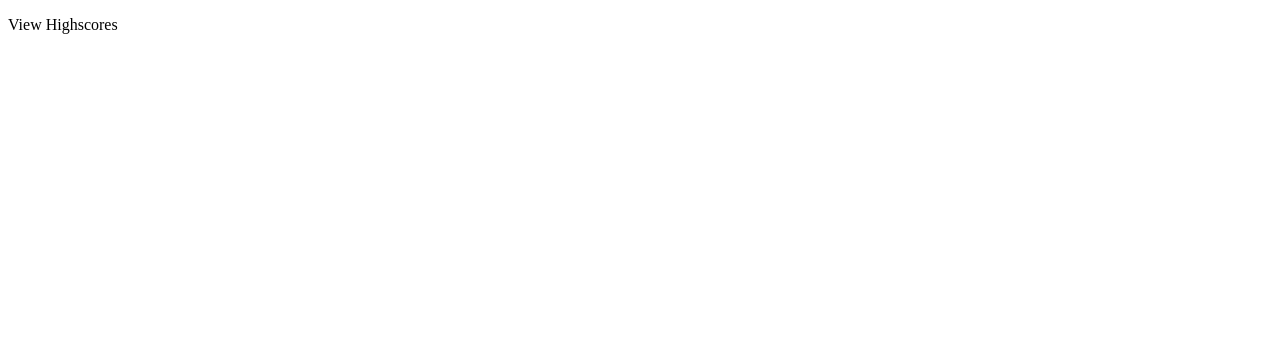
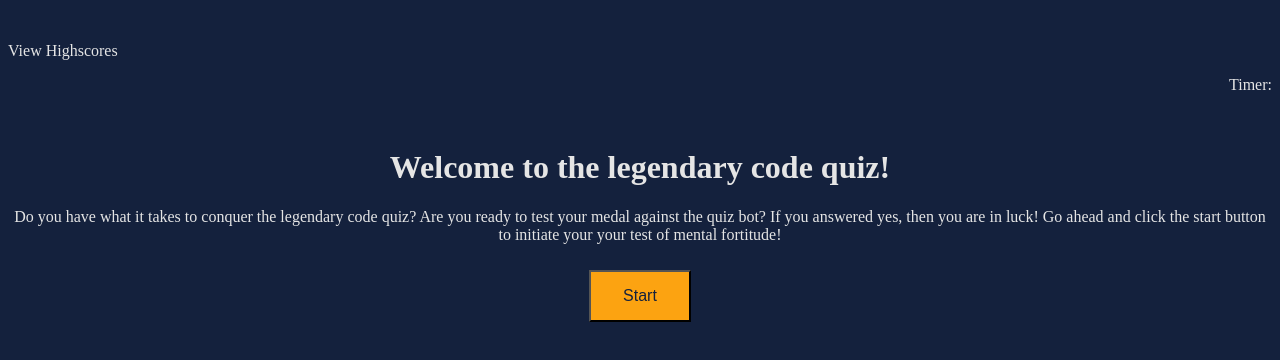
Before and after one commit to sammymayhem/legendary-code-quiz, a plain HTML site: page index.html in a window 1280 px wide. Drawn offline with Linux system fonts and the light colour scheme.

Commit message:
added css and verbiage to start screen.

```diff
--- a/assets/css/style.css
+++ b/assets/css/style.css
@@ -0,0 +1,34 @@
+:root {
+    --navy: #14213d;
+    --light: #e5e5e5;
+    --button: #fca311;
+}
+
+* {
+    box-sizing: border-box;
+}
+
+header {
+    display: flex;
+    justify-content: space-between;
+    background-color: var(--navy);
+    color: var(--light);
+    display: inline;
+    padding: 10px;
+}
+
+
+body {
+    background-color: var(--navy);
+    color: var(--light);
+    text-align: center;
+}
+
+button {
+    background-color: var(--button);
+    color: var(--navy);
+    font-size: 16px;
+    text-align: center;
+    padding: 15px 32px;
+    margin: 10px;
+}
--- a/index.html
+++ b/index.html
@@ -1,18 +1,31 @@
 <!DOCTYPE html>
 <html lang="en">
+
 <head>
     <meta charset="UTF-8">
     <meta http-equiv="X-UA-Compatible" content="IE=edge">
     <meta name="viewport" content="width=device-width, initial-scale=1.0">
-    <title>Document</title>
+    <link rel="stylesheet" type="text/css" href="./assets/css/style.css">
+    <title>Legendary Code Quiz</title>
 </head>
 
 <header>
-    <p id="high-score" style="text-align: left;">View Highscores</p>
-    <p id="timer" style="text-align: right;"></p>
+    <div class="score-timer" id="header-box">
+        <p id="high-score" style="text-align: left;">View Highscores</p>
+        <p id="timer" style="text-align: right;">Timer: </p>
+    </div>
+</header>
 
-</header>
 <body>
+    <div id="question-box">
+        <div id="answer-buttons">
+            <h1 class="start-screen" id="start">Welcome to the legendary code quiz!</h1>
+            <p id="start-text">Do you have what it takes to conquer the legendary code quiz? Are you ready to test your
+                medal against the quiz bot? If you answered yes, then you are in luck! Go ahead and click the start
+                button to initiate your your test of mental fortitude!</p>
+            <button id="option1">Start</button>
+        </div>
+    </div>
+</body>
 
-</body>
 </html>
```
Also changed, not shown: 1 other file.
